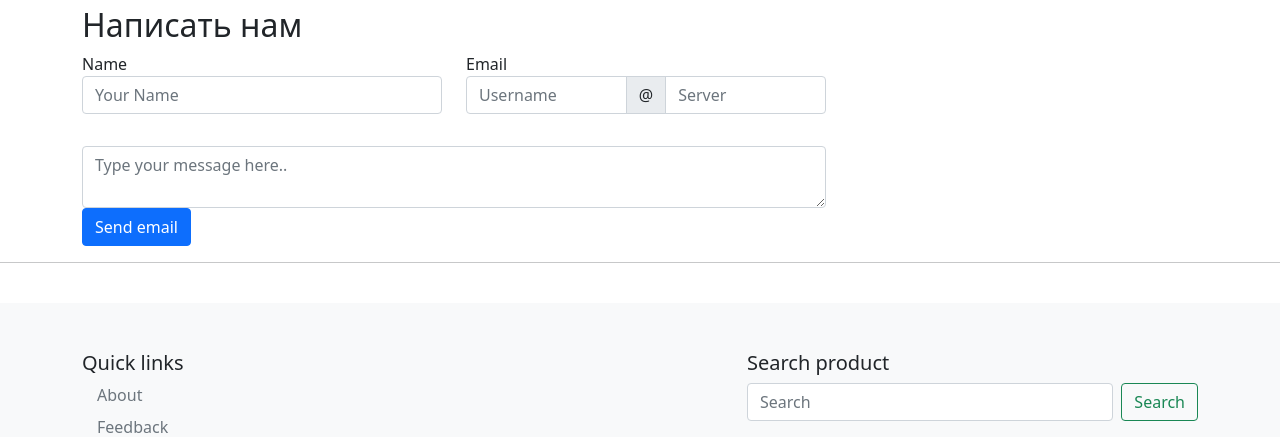
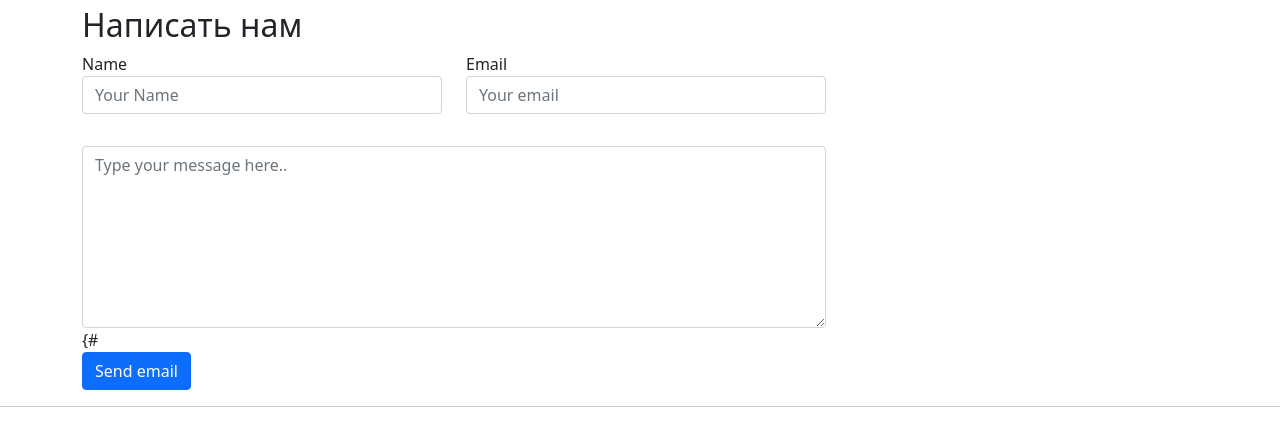
Before and after one commit to blinovmaxim/ecomm_origi_v2, a Django app: template ecomm/templates/ecomm/feedback.html in a window 1280 px wide. Shown: the part 629-1066 px from the top of the page. Run offline with Django 4.2, Linux system fonts and the light colour scheme; the template is opened without the code that fills it, so the values that code supplies are empty; parts of the project's set-up code (start-up, migrations or seed data) failed here and were passed over; some libraries are stand-ins or nearby versions.

Commit message:
fix email send( feedback)

```diff
--- a/ecomm/templates/ecomm/feedback.html
+++ b/ecomm/templates/ecomm/feedback.html
@@ -29,13 +29,12 @@
                      <div class="col-lg-6">
                         <span>Email</span>
                          <div class="input-group mb-3">
-                             <input type="text" class="form-control" placeholder="Username" aria-label="Username">
-                             <span class="input-group-text">@</span>
-                             <input type="text" class="form-control" placeholder="Server" aria-label="Server">
+                             <input type="email" class="form-control" name="email" maxlength="40" placeholder="Your email" required>
                          </div>
                      </div>
                     <div class="col-12">
-                        <textarea placeholder="Type your message here.." class="form-control mt-3" required></textarea>
+                        <textarea class="form-control mt-3" rows="7" name="message" placeholder="Type your message here.."  required></textarea>
+{#
                     </div>
                 </div>
                 <button type="submit" class="btn btn-primary">Send email</button>
--- a/ecomm/templates/ecomm/navbar.html
+++ b/ecomm/templates/ecomm/navbar.html
@@ -19,7 +19,7 @@
                 Catalog
               </button>
 
-              <ul class="dropdown-menu dropdown-menu-dark" data-bs-toggle="dropdown">
+              <ul class="dropdown-menu dropdown-menu-dark">
                   {% for c in category_tree %}
                     {% if c.is_root_node %}
                     <li>
```
Also changed, not shown: db.sqlite3, 10 other files.
